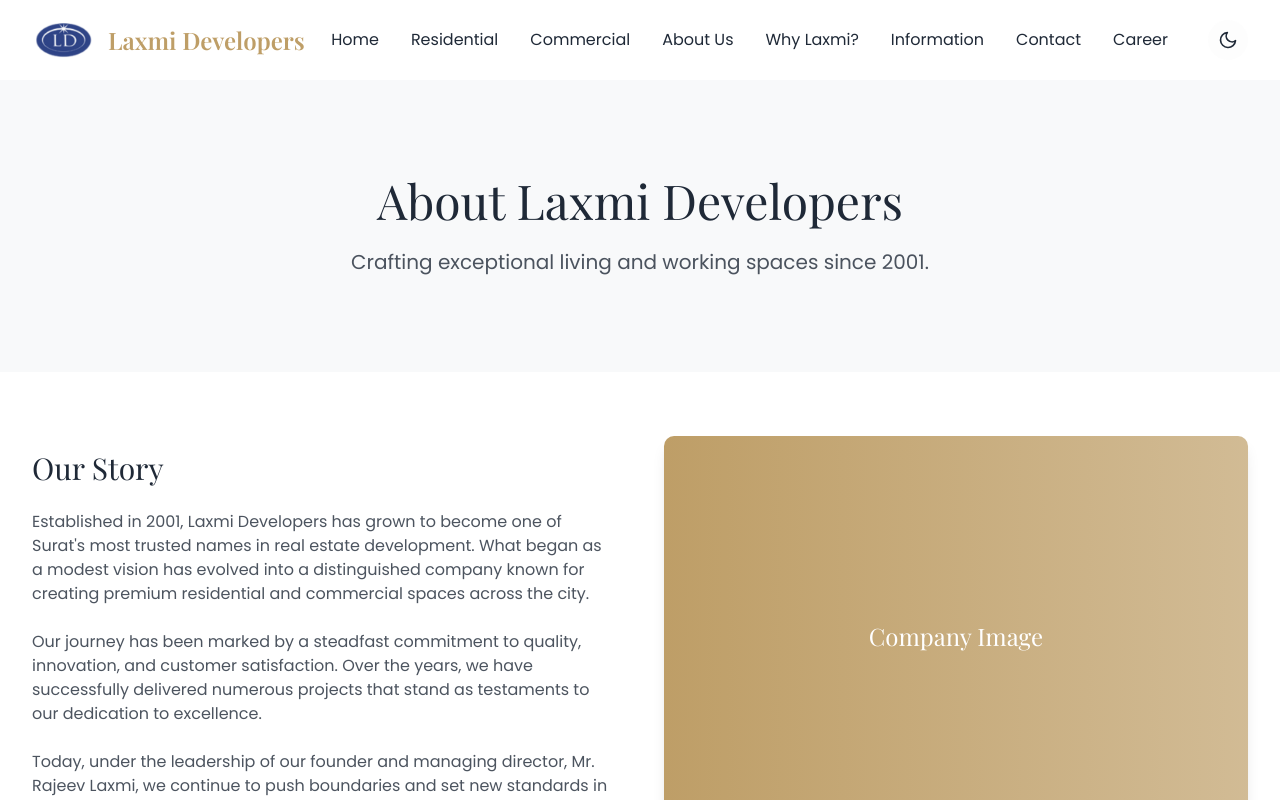
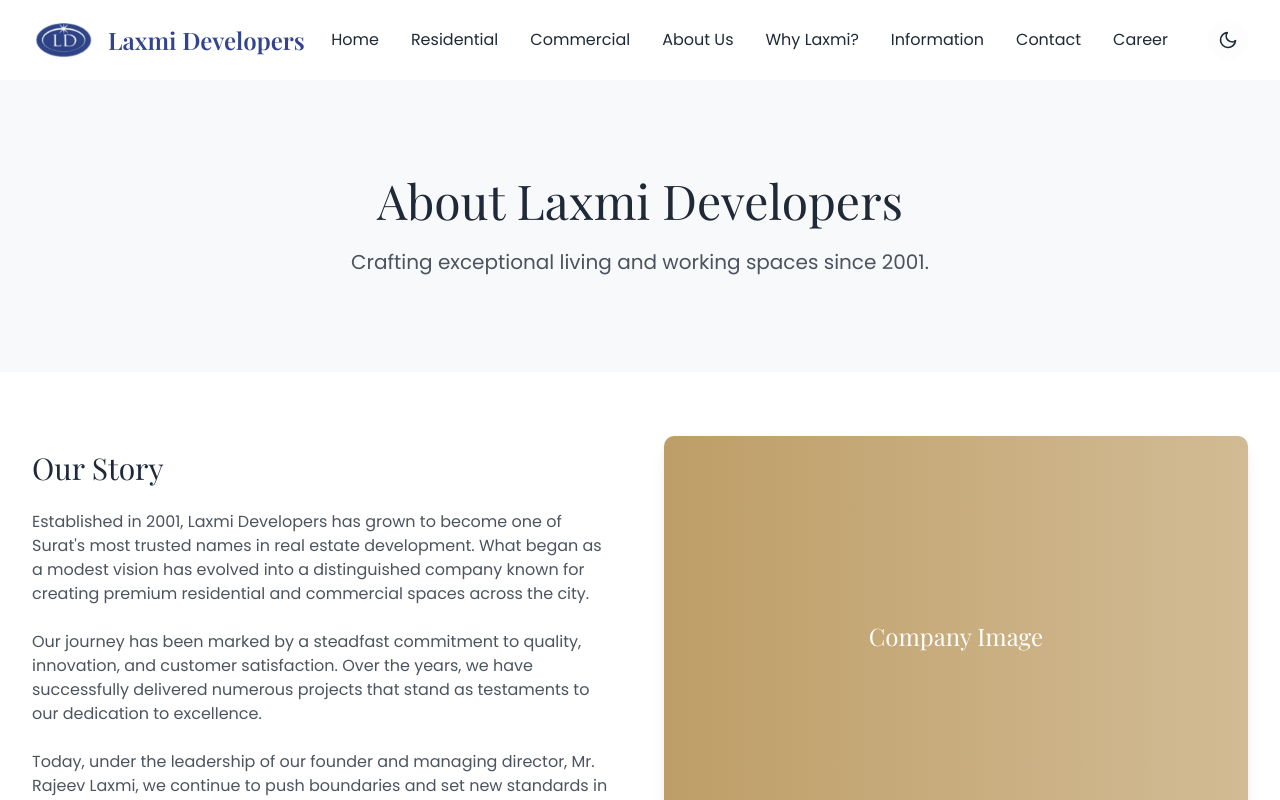
Before and after one commit to Mr-Dark-debug/test-ld, a Next.js app: page /about-us in a window 1280 px wide. Shown: the top 800 px of the page. Built offline with nearby package versions, Linux system fonts and the light colour scheme; a web font is replaced by a local one.

Commit message:
changed the button and navbar title texct colour to logo blue

```diff
--- a/app/globals.css
+++ b/app/globals.css
@@ -56,22 +56,22 @@
   --secondary-foreground: #1f2937;
   --muted: #f3f4f6;
   --muted-foreground: #6b7280;
-  --accent: #C9A76B;
+  --accent: #334390;
   --accent-foreground: #ffffff;
   --destructive: oklch(0.577 0.245 27.325);
   --border: #e5e7eb;
   --input: #f3f4f6;
-  --ring: #C9A76B;
-  --highlight: #C9A76B;
+  --ring: #334390;
+  --highlight: #334390;
   --highlight-alt: #6b7280;
   --sidebar: #ffffff;
   --sidebar-foreground: #1f2937;
-  --sidebar-primary: #C9A76B;
+  --sidebar-primary: #334390;
   --sidebar-primary-foreground: #ffffff;
   --sidebar-accent: #f3f4f6;
   --sidebar-accent-foreground: #1f2937;
   --sidebar-border: #e5e7eb;
-  --sidebar-ring: #C9A76B;
+  --sidebar-ring: #334390;
 }
 
 .dark {
--- a/app/residential/on-going/[slug]/page.tsx
+++ b/app/residential/on-going/[slug]/page.tsx
@@ -10,8 +10,7 @@ import { SlugPageParams } from "./types";
 export async function generateMetadata(
   { params }: SlugPageParams
 ): Promise<Metadata> {
-  const slug = params.slug;
-  const project = projectDetails[slug];
+  const project = projectDetails[params.slug];
 
   if (!project) {
     return {
@@ -29,8 +28,7 @@ export async function generateMetadata(
 export default async function ProjectPage(
   { params }: SlugPageParams
 ) {
-  const slug = params.slug;
-  const project = projectDetails[slug];
+  const project = projectDetails[params.slug];
 
   if (!project || project.type !== "residential" || project.status !== "ongoing") {
     notFound();
--- a/components/layout/Header.tsx
+++ b/components/layout/Header.tsx
@@ -82,6 +82,10 @@ export default function Header() {
     ? isScrolled ? "bg-white/80 backdrop-blur-lg shadow-lg" : "bg-transparent"
     : isScrolled ? "bg-primary/80 backdrop-blur-lg shadow-lg" : "bg-transparent";
 
+  // Define the logo and text colors based on theme
+  const logoTextColor = theme === "light" ? "#334390" : "#ffffff";
+  const navHoverColor = theme === "light" ? "#334390" : "#be9e67";
+
   return (
     <header
       className={`fixed top-0 left-0 right-0 z-50 transition-all duration-300 ${headerBgClass}`}
@@ -102,7 +106,7 @@ export default function Header() {
               />
             </div>
             {/* Company name as text */}
-            <span className="text-2xl font-display font-semibold" style={{ color: "#be9e67" }}>Laxmi Developers</span>
+            <span className="text-2xl font-display font-semibold" style={{ color: logoTextColor }}>Laxmi Developers</span>
           </Link>
 
           {/* Desktop Navigation */}
@@ -111,7 +115,7 @@ export default function Header() {
               <div key={item.title} className="relative group">
                 <Link
                   href={item.href}
-                  className="text-foreground hover:text-[#be9e67] transition-colors duration-300 py-2"
+                  className={`text-foreground hover:text-[${navHoverColor}] transition-colors duration-300 py-2`}
                 >
                   {item.title}
                 </Link>
@@ -123,7 +127,7 @@ export default function Header() {
                         <Link
                           key={subitem.title}
                           href={subitem.href}
-                          className="block px-4 py-2 text-sm hover:bg-muted rounded-md transition-colors duration-300"
+                          className={`block px-4 py-2 text-sm hover:bg-muted rounded-md transition-colors duration-300 hover:text-[${navHoverColor}]`}
                         >
                           {subitem.title}
                         </Link>
@@ -189,7 +193,7 @@ export default function Header() {
                     <>
                       <button
                         onClick={() => toggleSubmenu(item.title)}
-                        className="flex items-center justify-between w-full py-2 text-foreground hover:text-[#be9e67] transition-colors"
+                        className={`flex items-center justify-between w-full py-2 text-foreground hover:text-[${navHoverColor}] transition-colors`}
                       >
                         <span>{item.title}</span>
                         <svg
@@ -215,7 +219,7 @@ export default function Header() {
                             <Link
                               key={subitem.title}
                               href={subitem.href}
-                              className="block py-1 text-sm text-foreground hover:text-[#be9e67] transition-colors"
+                              className={`block py-1 text-sm text-foreground hover:text-[${navHoverColor}] transition-colors`}
                               onClick={toggleMobileMenu}
                             >
                               {subitem.title}
@@ -227,7 +231,7 @@ export default function Header() {
                   ) : (
                     <Link
                       href={item.href}
-                      className="block py-2 text-foreground hover:text-[#be9e67] transition-colors"
+                      className={`block py-2 text-foreground hover:text-[${navHoverColor}] transition-colors`}
                       onClick={toggleMobileMenu}
                     >
                       {item.title}
--- a/components/sections/CtaBanner.tsx
+++ b/components/sections/CtaBanner.tsx
@@ -1,6 +1,9 @@
+"use client";
+
 import React from "react";
 import { Button } from "@/components/ui/Button";
 import Image from "next/image";
+import { useTheme } from "@/lib/theme-context";
 
 interface CtaBannerProps {
   title: string;
@@ -21,11 +24,18 @@ export default function CtaBanner({
   buttons,
   align = "center",
 }: CtaBannerProps) {
+  const { theme } = useTheme();
   const alignmentClasses = {
     left: "text-left items-start",
     center: "text-center items-center",
     right: "text-right items-end",
   };
+
+  // Adjust overlay opacity based on theme
+  const overlayOpacity = theme === "light" ? "bg-primary/40" : "bg-primary/70";
+  const gradientBg = theme === "light"
+    ? "bg-gradient-to-r from-primary/40 via-primary/30 to-primary/40"
+    : "bg-gradient-to-r from-primary via-primary/90 to-primary";
 
   return (
     <section className="relative py-16 md:py-24 overflow-hidden">
@@ -39,11 +49,11 @@ export default function CtaBanner({
               fill
               className="object-cover"
             />
-            <div className="absolute inset-0 bg-primary/70"></div>
+            <div className={`absolute inset-0 ${overlayOpacity}`}></div>
           </div>
         </>
       ) : (
-        <div className="absolute inset-0 bg-gradient-to-r from-primary via-primary/90 to-primary"></div>
+        <div className={`absolute inset-0 ${gradientBg}`}></div>
       )}
 
       {/* Content */}
--- a/components/sections/Hero.tsx
+++ b/components/sections/Hero.tsx
@@ -3,6 +3,7 @@
 import { useState, useEffect } from "react";
 import Image from "next/image";
 import { Button } from "@/components/ui/Button";
+import { useTheme } from "@/lib/theme-context";
 
 interface HeroProps {
   title: string;
@@ -29,6 +30,7 @@ export default function Hero({
   images = [],
 }: HeroProps) {
   const [currentImageIndex, setCurrentImageIndex] = useState(0);
+  const { theme } = useTheme();
 
   useEffect(() => {
     if (backgroundType === "carousel" && images.length > 1) {
@@ -41,6 +43,9 @@ export default function Hero({
       return () => clearInterval(interval);
     }
   }, [backgroundType, images.length]);
+
+  // Adjust overlay opacity based on theme
+  const overlayOpacity = theme === "light" ? "bg-primary/30" : "bg-primary/50";
 
   return (
     <section className="relative h-screen flex items-center justify-center overflow-hidden">
@@ -75,7 +80,7 @@ export default function Hero({
             </div>
           ))
         )}
-        <div className="absolute inset-0 bg-primary/50"></div>
+        <div className={`absolute inset-0 ${overlayOpacity}`}></div>
       </div>
 
       {/* Content */}
--- a/components/ui/Button.tsx
+++ b/components/ui/Button.tsx
@@ -7,9 +7,9 @@ const buttonVariants = cva(
   {
     variants: {
       variant: {
-        default: "bg-[#be9e67] text-white hover:bg-[#b39058]",
-        outline: "border border-[#be9e67] bg-transparent text-[#be9e67] hover:bg-[#be9e67] hover:text-white",
-        ghost: "bg-transparent text-[#be9e67] hover:bg-[#be9e67]/10",
+        default: "bg-highlight text-white hover:bg-highlight/90",
+        outline: "border border-highlight bg-transparent text-highlight hover:bg-highlight hover:text-white",
+        ghost: "bg-transparent text-highlight hover:bg-highlight/10",
         light: "bg-accent text-accent-foreground hover:bg-accent/90",
         dark: "bg-primary text-foreground hover:bg-primary/80",
       },
```
